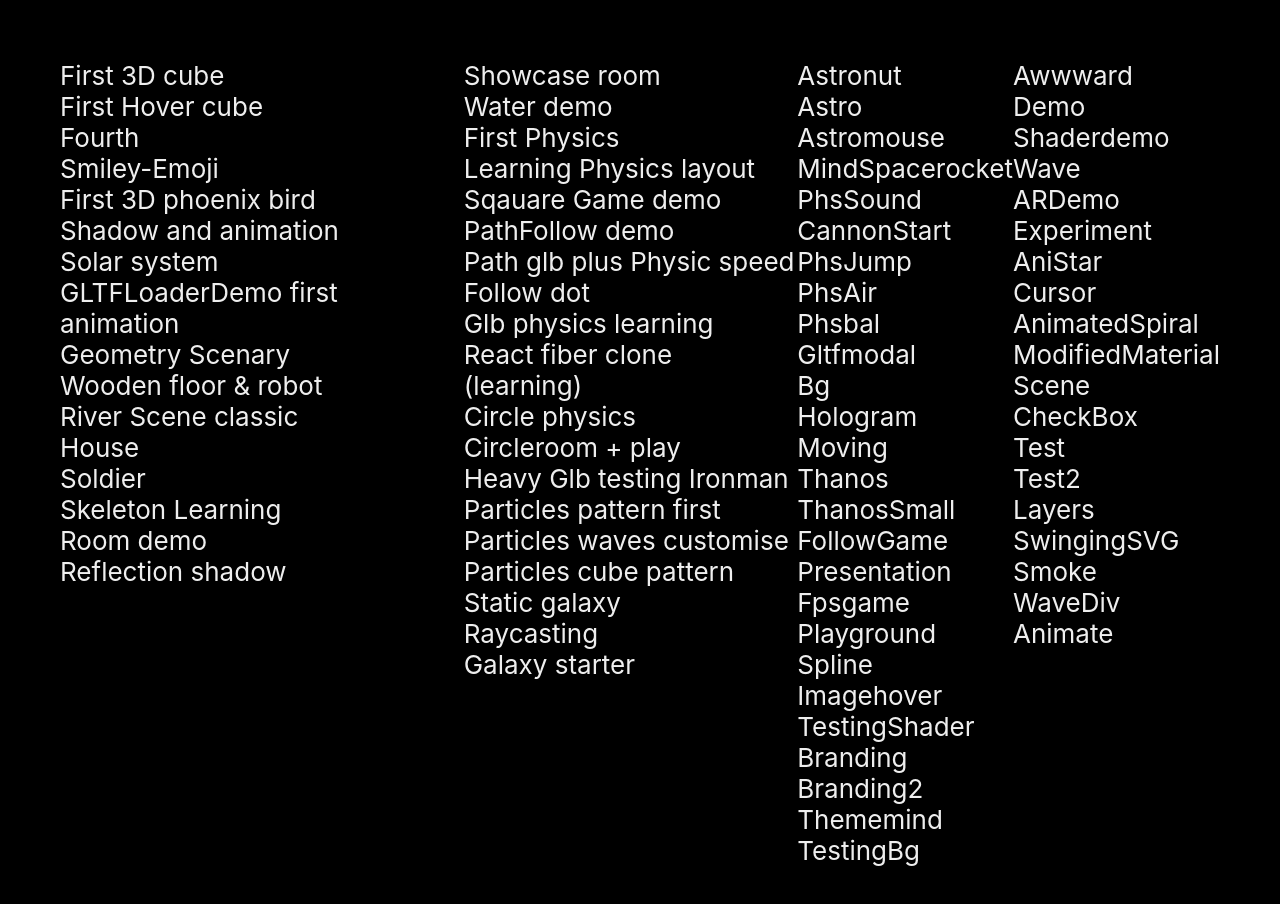
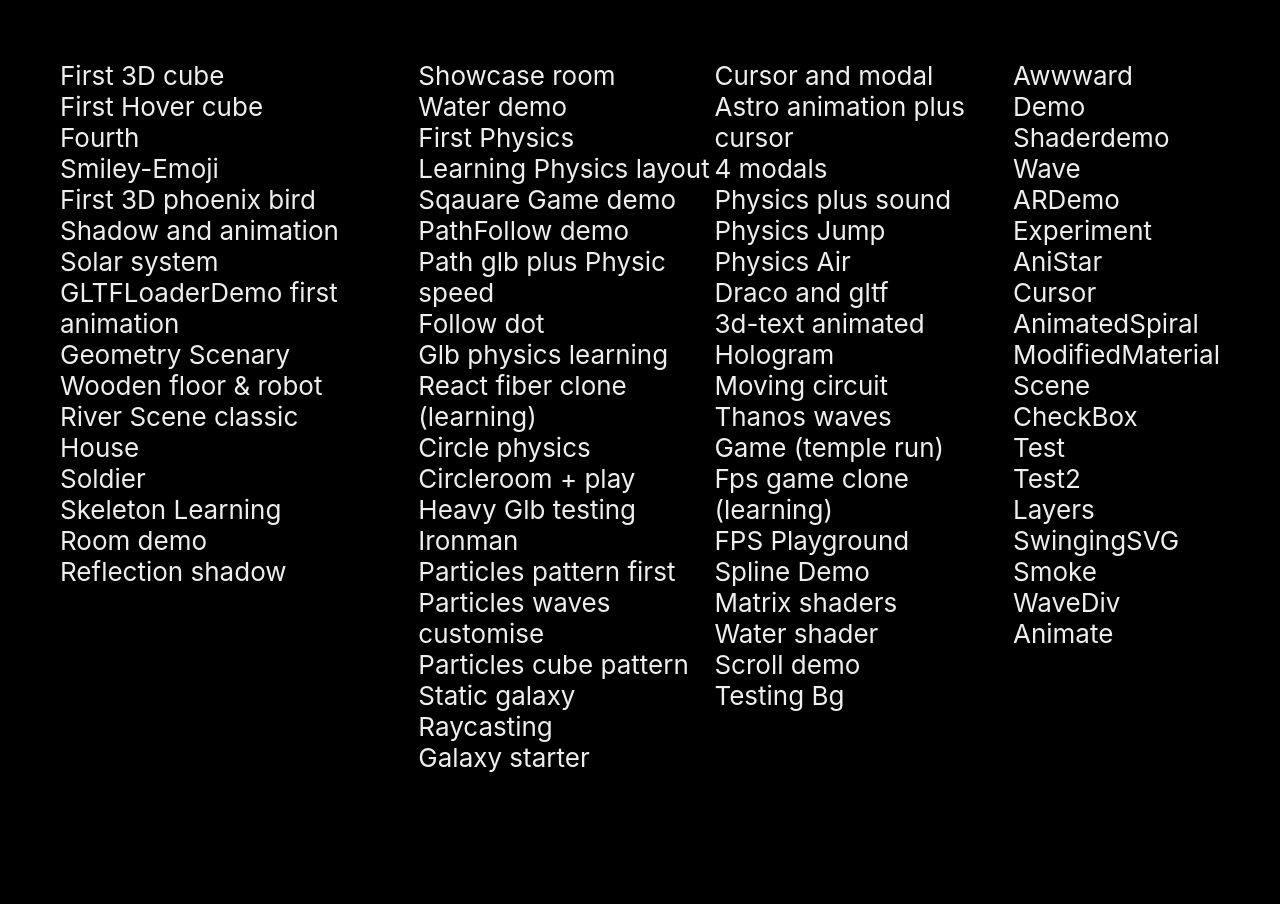
Before and after one commit to Jayesh2401/Threejs, a React (Create React App) app: page /Awwward in a window 1280 px wide. Shown: the top 904 px of the page. After the commit the page ends 833 px from the top, so only its background shows below. Built offline with nearby package versions, Linux system fonts and the light colour scheme.

Commit message:
Update App.js

```diff
--- a/src/App.js
+++ b/src/App.js
@@ -45,32 +45,25 @@
         <Link to="/Pattern" target="_blank">Galaxy starter</Link>
       </div>
       <div className="linkList">
-        <Link to="/Astronut"> Astronut</Link>
-        <Link to="/Astro"> Astro</Link>
-        <Link to="/Astromouse"> Astromouse</Link>
-        <Link to="/MindSpacerocket"> MindSpacerocket</Link>
-        <Link to="/PhsSound"> PhsSound</Link>
-        <Link to="/CannonStart"> CannonStart</Link>
-        <Link to="/PhsJump"> PhsJump</Link>
-        <Link to="/PhsAir"> PhsAir</Link>
-        <Link to="/Phsbal"> Phsbal</Link>
-        <Link to="/Gltfmodal"> Gltfmodal</Link>
-        <Link to="/Bg"> Bg</Link>
-        <Link to="/Hologram"> Hologram</Link>
-        <Link to="/Moving"> Moving</Link>
-        <Link to="/Thanos"> Thanos</Link>
-        <Link to="/ThanosSmall"> ThanosSmall</Link>
-        <Link to="/FollowGame"> FollowGame</Link>
-        <Link to="/Presentation"> Presentation</Link>
-        <Link to="/Fpsgame"> Fpsgame</Link>
-        <Link to="/Playground"> Playground</Link>
-        <Link to="/Spline"> Spline</Link>
-        <Link to="/Imagehover"> Imagehover</Link>
-        <Link to="/TestingShader"> TestingShader</Link>
-        <Link to="/Branding"> Branding</Link>
-        <Link to="/Branding2"> Branding2</Link>
-        <Link to="/Thememind"> Thememind</Link>
-        <Link to="/TestingBg"> TestingBg</Link>
+       <Link to="/Astronut" target="_blank"> Cursor and modal</Link>
+        <Link to="/Astromouse" target="_blank"> Astro animation plus cursor</Link>
+        <Link to="/MindSpacerocket" target="_blank">4 modals</Link>
+        <Link to="/PhsSound" target="_blank"> Physics plus sound</Link>
+        <Link to="/PhsJump" target="_blank"> Physics Jump</Link>
+        <Link to="/PhsAir" target="_blank"> Physics Air</Link>
+        <Link to="/Gltfmodal" target="_blank">Draco and gltf</Link>
+        <Link to="/Bg" target="_blank">3d-text animated</Link>
+        <Link to="/Hologram" target="_blank">Hologram</Link>
+        <Link to="/Moving" target="_blank"> Moving circuit</Link>
+        <Link to="/Thanos" target="_blank">Thanos waves</Link>
+        <Link to="/FollowGame" target="_blank">Game (temple run)</Link>
+        <Link to="/Fpsgame" target="_blank"> Fps game clone (learning) </Link>
+        <Link to="/Playground" target="_blank">FPS Playground</Link>
+        <Link to="/Spline" target="_blank"> Spline Demo</Link>
+        <Link to="/Imagehover" target="_blank"> Matrix shaders</Link>
+        <Link to="/TestingShader" target="_blank"> Water shader</Link>
+        <Link to="/Thememind" target="_blank">Scroll demo</Link>
+        <Link to="/TestingBg" target="_blank"> Testing Bg</Link>
       </div>
       <div className="linkList">
         <Link to="/Awwward"> Awwward</Link>
```
